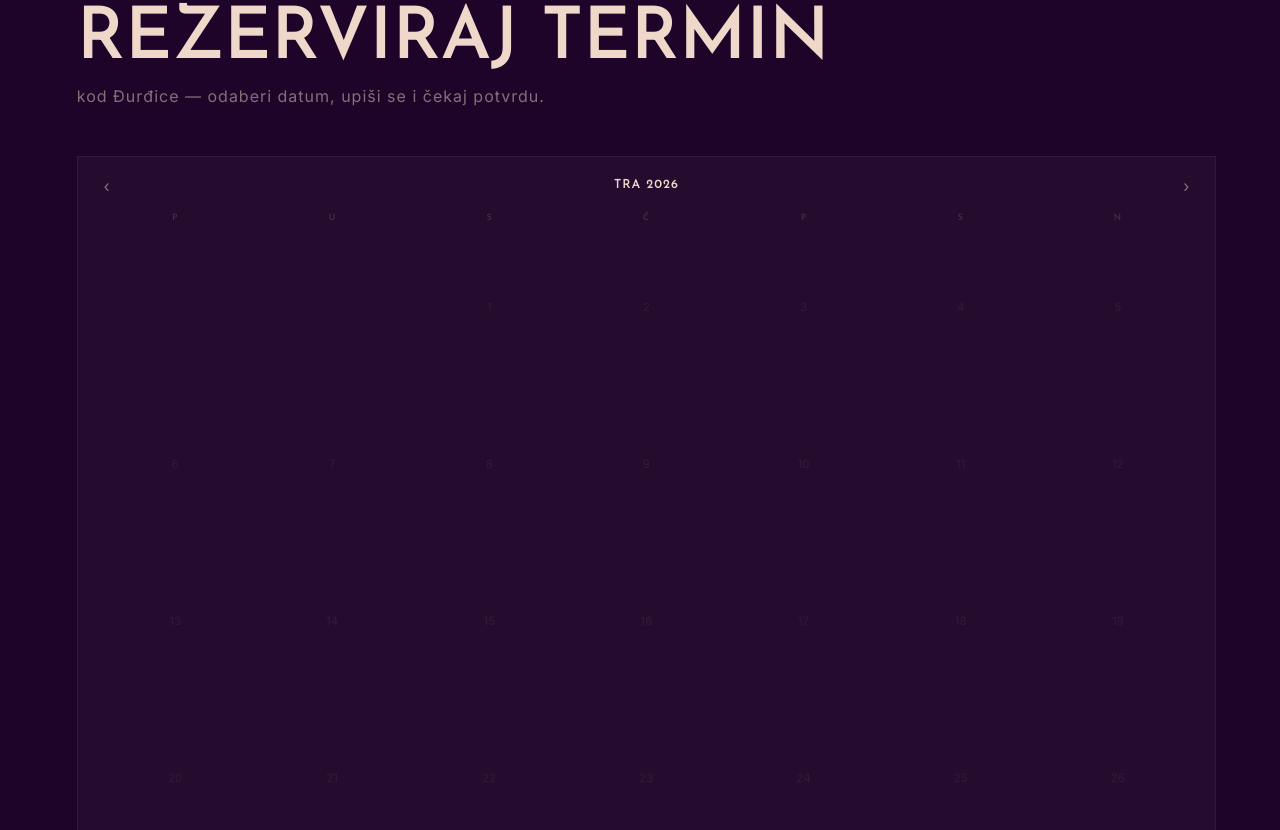
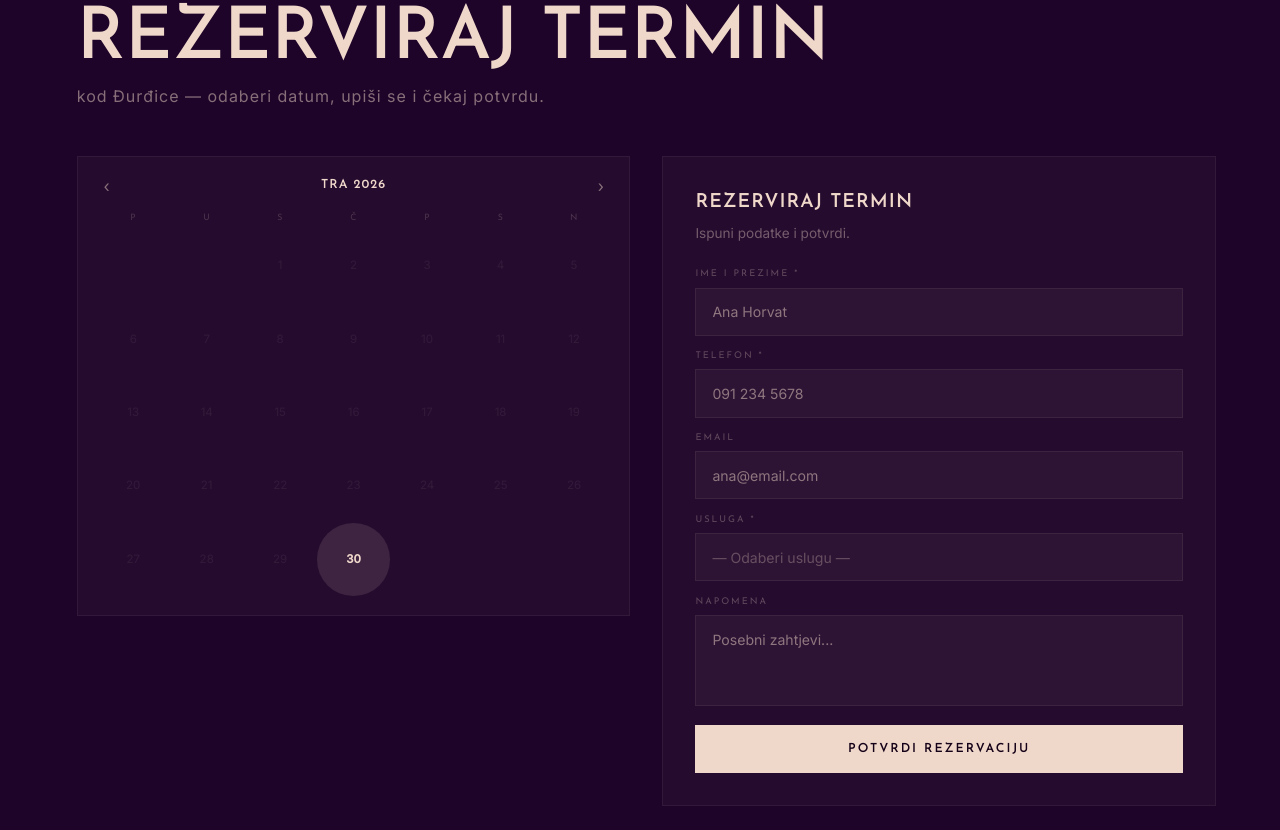
Before and after one commit to lidlcindric-art/fensi-next, a Next.js app: page / in a window 1280 px wide. Shown: the part 5910-6740 px from the top of the page. Built offline with nearby package versions, Linux system fonts and the light colour scheme.

Commit message:
fix: kalendar i forma side-by-side uvijek

```diff
--- a/app/page.tsx
+++ b/app/page.tsx
@@ -656,7 +656,7 @@ export default function FensiPage() {
           <p style={{fontFamily:"'Inter'",fontSize:'1rem',letterSpacing:'1px',color:'rgba(239,215,202,.5)',marginBottom:'3rem'}}>kod Đurđice — odaberi datum, upiši se i čekaj potvrdu.</p>
         </div>
 
-        <div style={{display:'grid',gridTemplateColumns:'1fr',gap:'2rem'}} className="md:grid-cols-2">
+        <div style={{display:'grid',gridTemplateColumns:'1fr 1fr',gap:'2rem',alignItems:'start'}}>
           {/* Calendar — compact */}
           <div data-r="left" style={{background:'rgba(239,215,202,.03)',border:'1px solid rgba(239,215,202,.07)',padding:'1.2rem'}}>
             {/* Month nav */}
```
